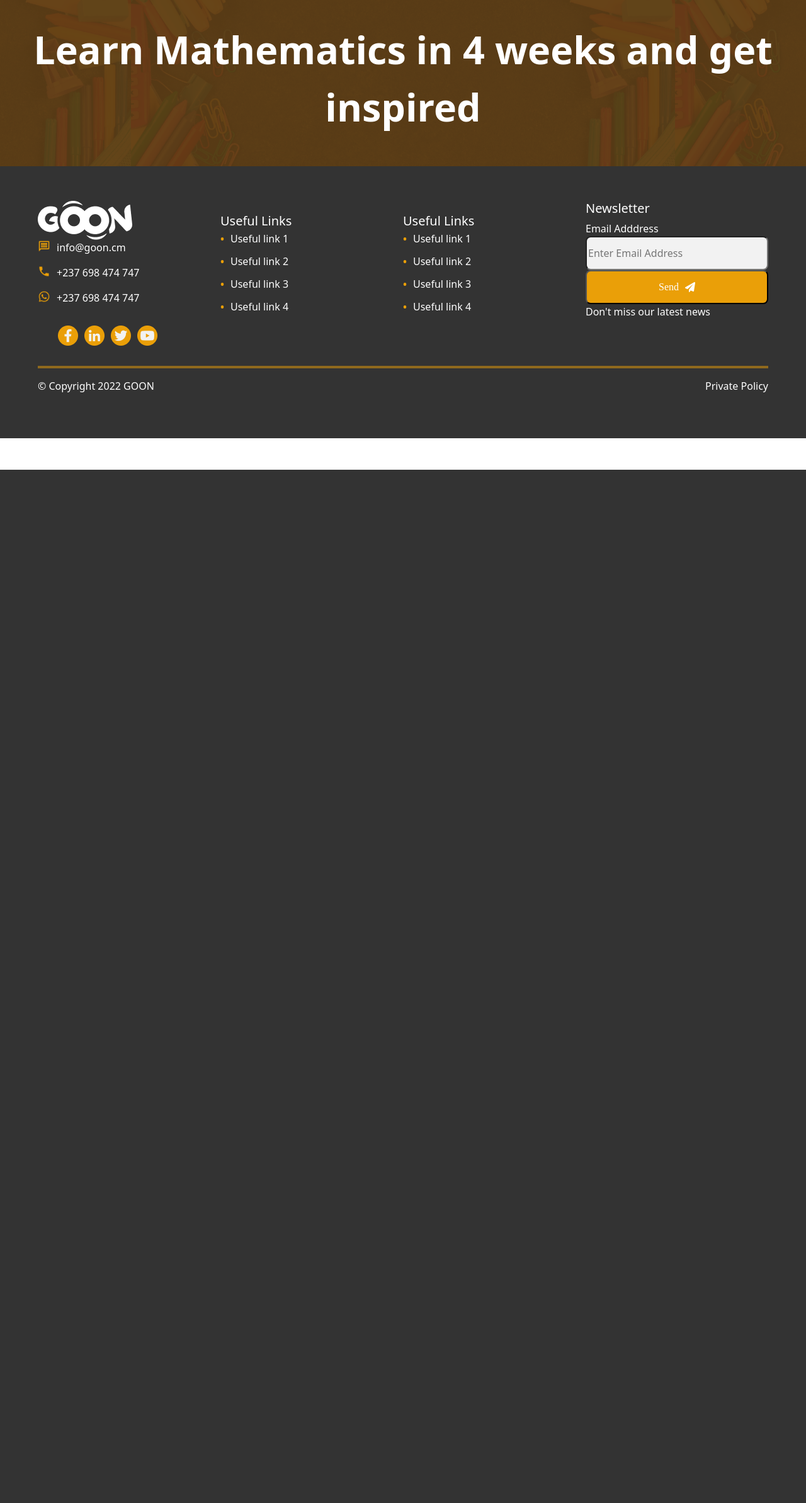
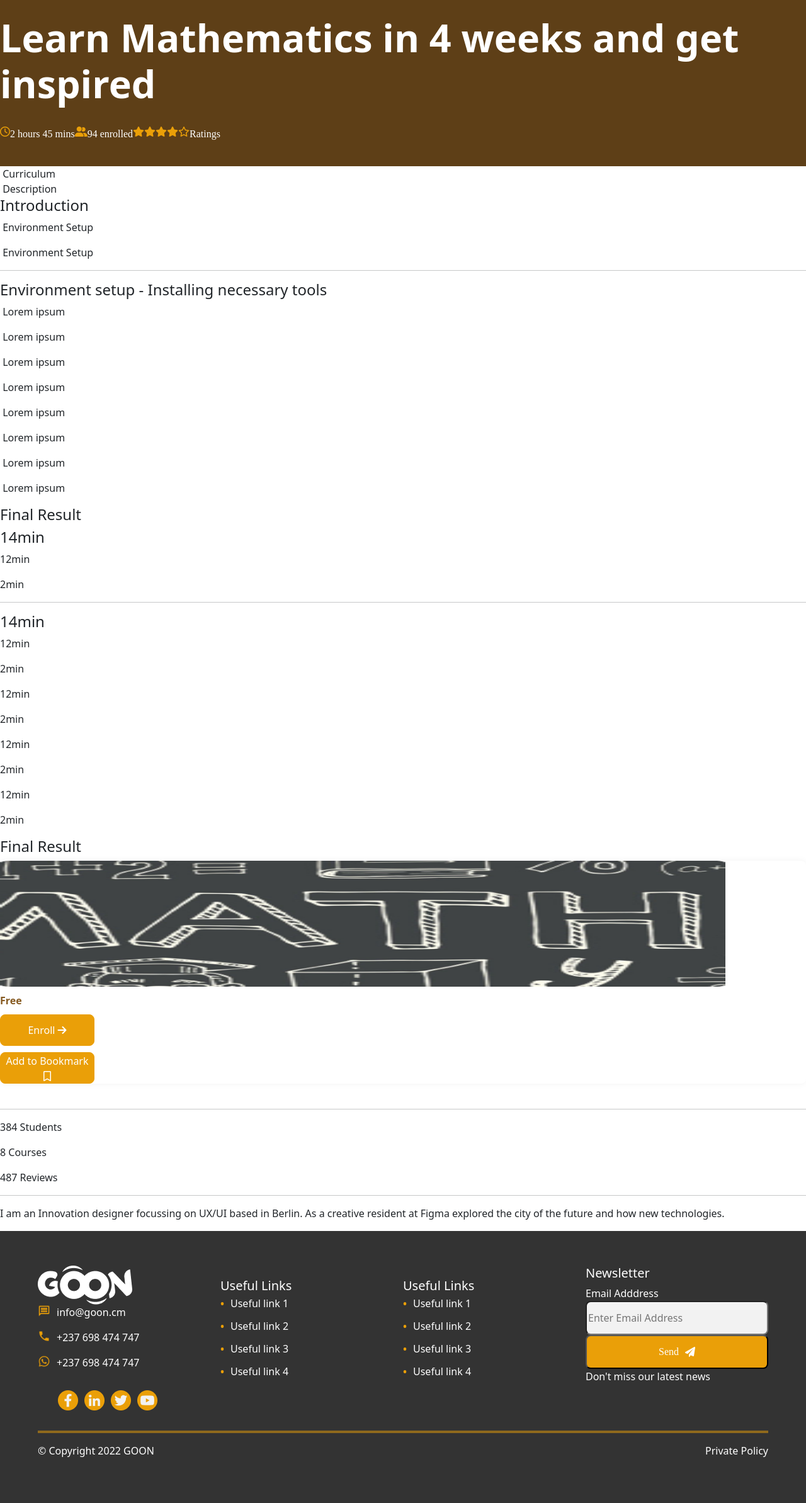
Before and after one commit to FonsahPageo/figma-design, a PHP site: the page made by course details.html in a window 1280 px wide. Shown: the part 54-2441 px from the top of the page at 63% size. Before the commit the page ends 800 px from the top, so only its background shows below. Run offline with PHP 8.4, Linux system fonts and the light colour scheme.

Commit message:
work update

```diff
--- a/course details.html
+++ b/course details.html
@@ -7,14 +7,98 @@
     <title>Course Details</title>
     <link rel="stylesheet" href="/styles/style.css">
     <link rel="stylesheet" href="/styles/course-details.css">
+    <link rel="stylesheet" href="/bootstrap/css/bootstrap.min.css">
+    <link rel="stylesheet" href="/fontawesome/css/all.min.css">
     <script src="/script/javascript.js"></script>
 </head>
 <body>
     <div w3-include-html="header.html" class="top-header"></div>
 
     <div class="course-details-1">
-        <p class="courses-para">Learn Mathematics in 4 weeks and get inspired</p>
+        <div>
+            <h3>Learn Mathematics in 4 weeks and get inspired</h3>
+        </div>
+        <div class="course-info">
+            <i class="fa-regular fa-clock"></i><p> 2 hours 45 mins </p>
+            <i class="fa-solid fa-user-group"></i><p> 94 enrolled </p>
+            <i class="fa-solid fa-star"></i> <i class="fa-solid fa-star"></i> <i class="fa-solid fa-star"></i> <i class="fa-solid fa-star"></i> <i class="fa-regular fa-star"></i><p> Ratings</p>
+        </div>
     </div>
+
+    <section class="course-details-2">
+        <div class="div-1">
+            <nav>
+                <li><i class="fa-solid fa-lock-keyhole"></i> Curriculum</li>
+                <li><i class="fa-solid fa-lock-keyhole"></i> Description</li>
+            </nav>
+
+            <div>
+                <div>
+                    <h4>Introduction</h4>
+                    <p><i class="fa-solid fa-lock-keyhole"></i> Environment Setup</p>
+                    <p><i class="fa-solid fa-lock-keyhole"></i> Environment Setup</p>
+                    <hr>
+                    <h4>Environment setup - Installing necessary tools</h4>
+                    <p><i class="fa-solid fa-lock-keyhole"></i> Lorem ipsum</p>
+                    <p><i class="fa-solid fa-lock-keyhole"></i> Lorem ipsum</p>
+                    <p><i class="fa-solid fa-lock-keyhole"></i> Lorem ipsum</p>
+                    <p><i class="fa-solid fa-lock-keyhole"></i> Lorem ipsum</p>
+                    <p><i class="fa-solid fa-lock-keyhole"></i> Lorem ipsum</p>
+                    <p><i class="fa-solid fa-lock-keyhole"></i> Lorem ipsum</p>
+                    <p><i class="fa-solid fa-lock-keyhole"></i> Lorem ipsum</p>
+                    <p><i class="fa-solid fa-lock-keyhole"></i> Lorem ipsum</p>
+                    <h4>Final Result</h4>
+                </div>
+                <div>
+                    <h4>14min</h4>
+                    <p>12min</p>
+                    <p>2min</p>
+                    <hr>
+                    <h4>14min</h4>
+                    <p>12min</p>
+                    <p>2min</p>
+                    <p>12min</p>
+                    <p>2min</p>
+                    <p>12min</p>
+                    <p>2min</p>
+                    <p>12min</p>
+                    <p>2min</p>
+                    <h4>Final Result</h4>
+                </div>
+            </div>
+        </div>
+        <div class="div-2">
+            <div class="course">
+                <img src="/images/Rectangle 5.png" alt="" class="rectangle">
+                <div class="maths-content">
+                    <div class="mathsfree">Free </div>
+                </div>
+                <button class="maths-enroll">
+                    Enroll <i class="fa-solid fa-arrow-right"></i>
+                </button>
+                <button class="maths-enroll">
+                    Add to Bookmark <i class="fa-regular fa-bookmark"></i>
+                </button>
+
+            </div>
+            <div class="review">
+                <div>
+                    <img src="" alt="">
+                    <p></p>
+                </div>
+                <hr>
+                <div>
+                    <p>384 Students</p>
+                    <p>8 Courses</p>
+                    <p>487 Reviews</p>
+                </div>
+                <hr>
+                <div>
+                    <p>I am an Innovation designer focussing on UX/UI based in Berlin. As a creative resident at Figma explored the city of the future and how new technologies. </p>
+                </div>
+            </div>
+        </div>
+    </section>
 
     <div w3-include-html="footer.html"></div>
     <script>
--- a/styles/course-details.css
+++ b/styles/course-details.css
@@ -1,18 +1,35 @@
 .course-details-1{
     height: 264px;
-    background: url(/images/image\ 10.png);
     background-color: #5E3F17;
-    background-position: center;
-    background-blend-mode: overlay;
-    background-size: contain;
     display: flex;
-    justify-content: center;
-    text-align: center;
-    align-items: center;
+    align-items: flex-start;
+    flex-direction: column;
+    justify-content: space-evenly;
+    /* text-align: center; */
+    /* align-items: center; */
 }
 
-.course-details-1 p {
+.course-details-1 h3 {
     font-weight: 700;
     font-size: 61px;
     color: white;
 }
+
+.course-details-1 p {
+    font-weight: 400;
+    font-size: 16px;
+    color: white;
+    font-family: 'Manrope';
+    font-style: normal;
+}
+
+.course-info{
+    display: flex;
+    /* display: grid; */
+    flex-direction: row;
+    /* grid-template-columns: 1fr 1fr; */
+    justify-content: space-around;
+    font-size: 16px;
+    font-weight: 400;
+    color: #EA9F08;
+}
```
Also changed, not shown: courses.html (+18 -18 lines), index.html (+10 -8 lines).
